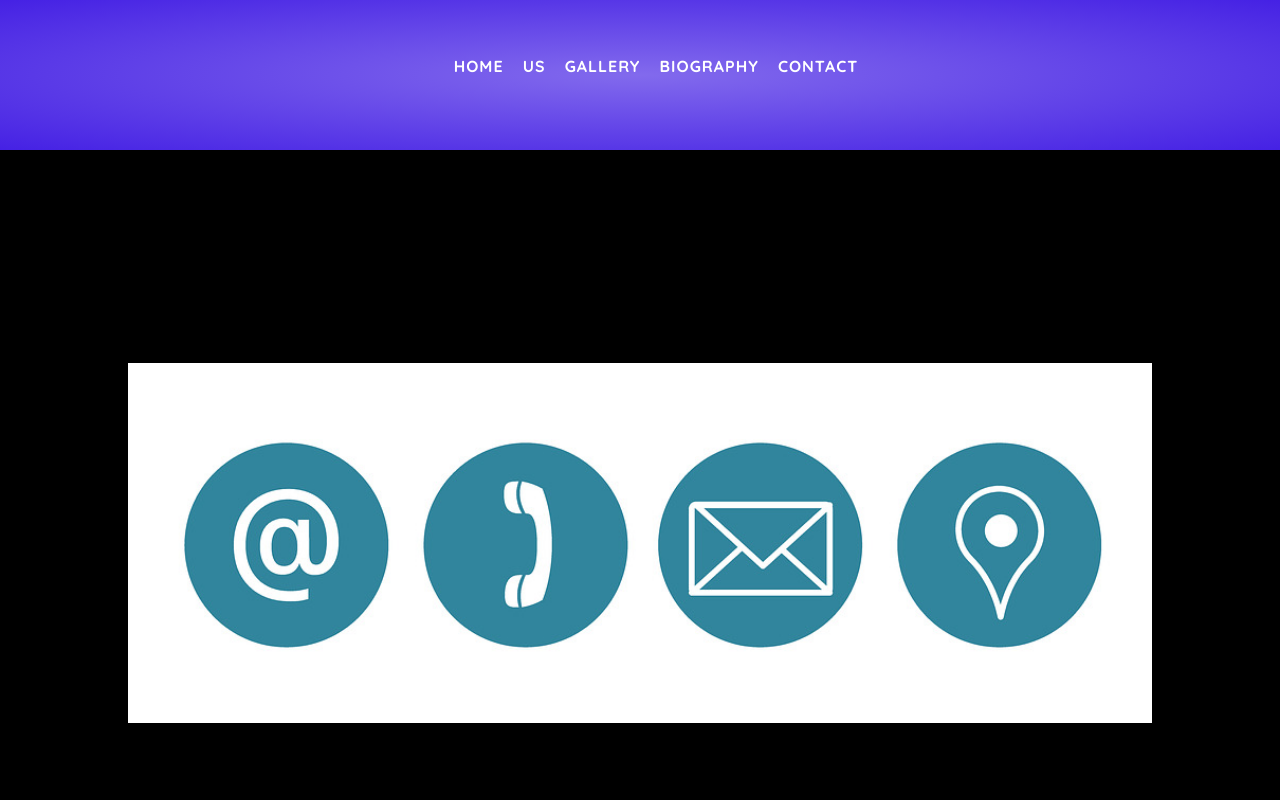
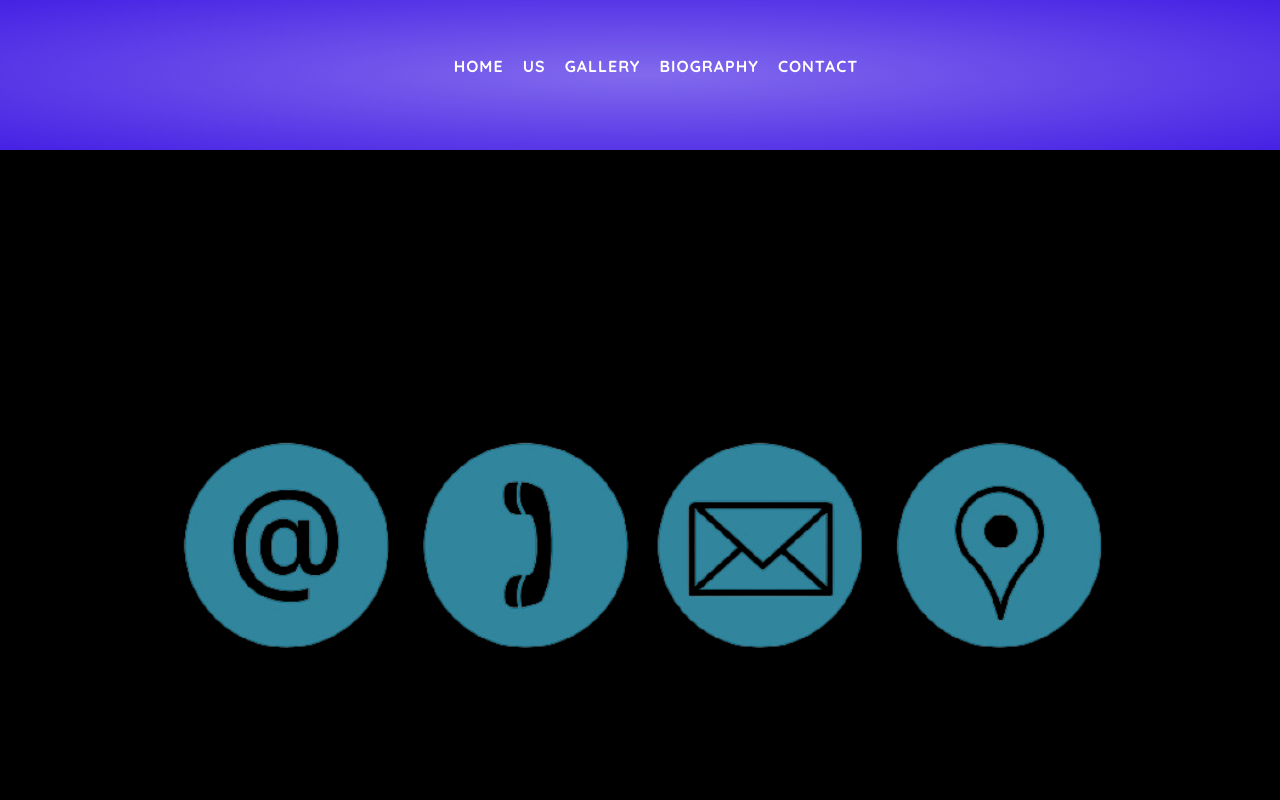
Before and after one commit to leandrolopez1/muse-fans, a website: page pages/contact.html in a window 1280 px wide. Shown: the top 800 px of the page. Drawn offline with nearby package versions, Linux system fonts and the light colour scheme.

Commit message:
nuevos ajustes para la 4ta entrega del proyecto final - 3

```diff
--- a/pages/contact.html
+++ b/pages/contact.html
@@ -51,7 +51,7 @@
     </header>
     <div class="contactGridImg">
       <img
-        src="../media/images/contact.jpg"
+        src="../media/images/contact.png"
         alt="contact-section-social-media-image"
         class="contactImg"
       />
```
Also changed, not shown: scss/style.scss (+0 -10 lines), media/images/contact.jpg (deleted), media/images/contact.png (added), style/style.css.
